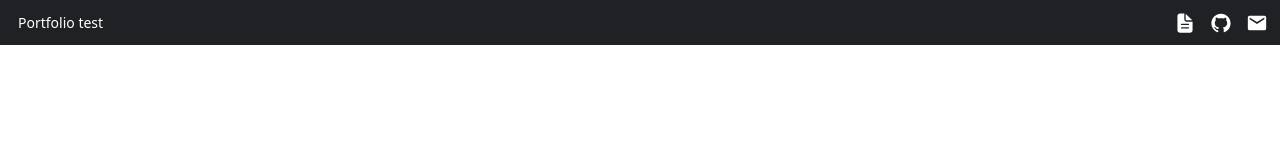
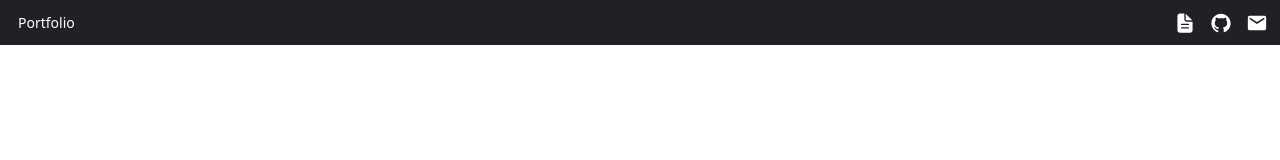
Before and after one commit to ChoChungEun/pofol, a React (Create React App) app: page / in a window 1280 px wide. Shown: the top 160 px of the page. Built offline with nearby package versions, Linux system fonts and the light colour scheme.

Commit message:
fix build error

```diff
--- a/src/components/header2/Header.tsx
+++ b/src/components/header/Header.tsx
@@ -6,7 +6,7 @@ import { MdEmail } from "react-icons/md";
 const Header: FunctionComponent = () => {
   return (
     <div className="fixed left-0 right-0 top-0 z-10 flex h-[45px] items-center justify-between bg-[#1f2124] pl-[18px] pr-[12px]">
-      <div className="text-[14px] text-[#ffffff]">Portfolio test</div>
+      <div className="text-[14px] text-[#ffffff]">Portfolio</div>
       <div className="flex items-center gap-[14px]">
         <a href="/" download>
           <IoDocumentText size={22} color="#ffffff" />
--- a/src/pages/main/Main.tsx
+++ b/src/pages/main/Main.tsx
@@ -1,6 +1,6 @@
 import { FunctionComponent } from "react";
 import { Layout } from "components/layout";
-import { Header } from "components/header2";
+import { Header } from "components/header";
 
 const MainPage: FunctionComponent = () => {
   return (
```
Also changed, not shown: src/components/header/index.ts (renamed from src/components/header2/index.ts).
